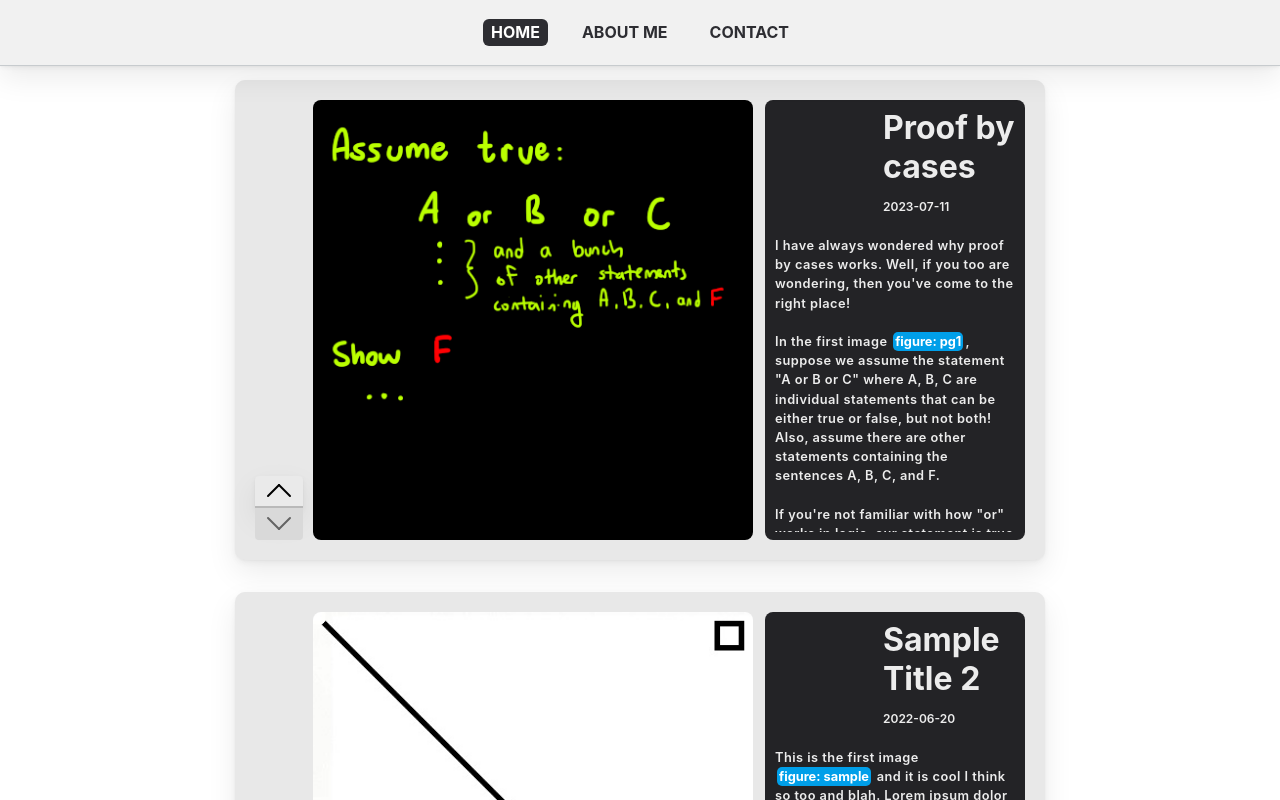
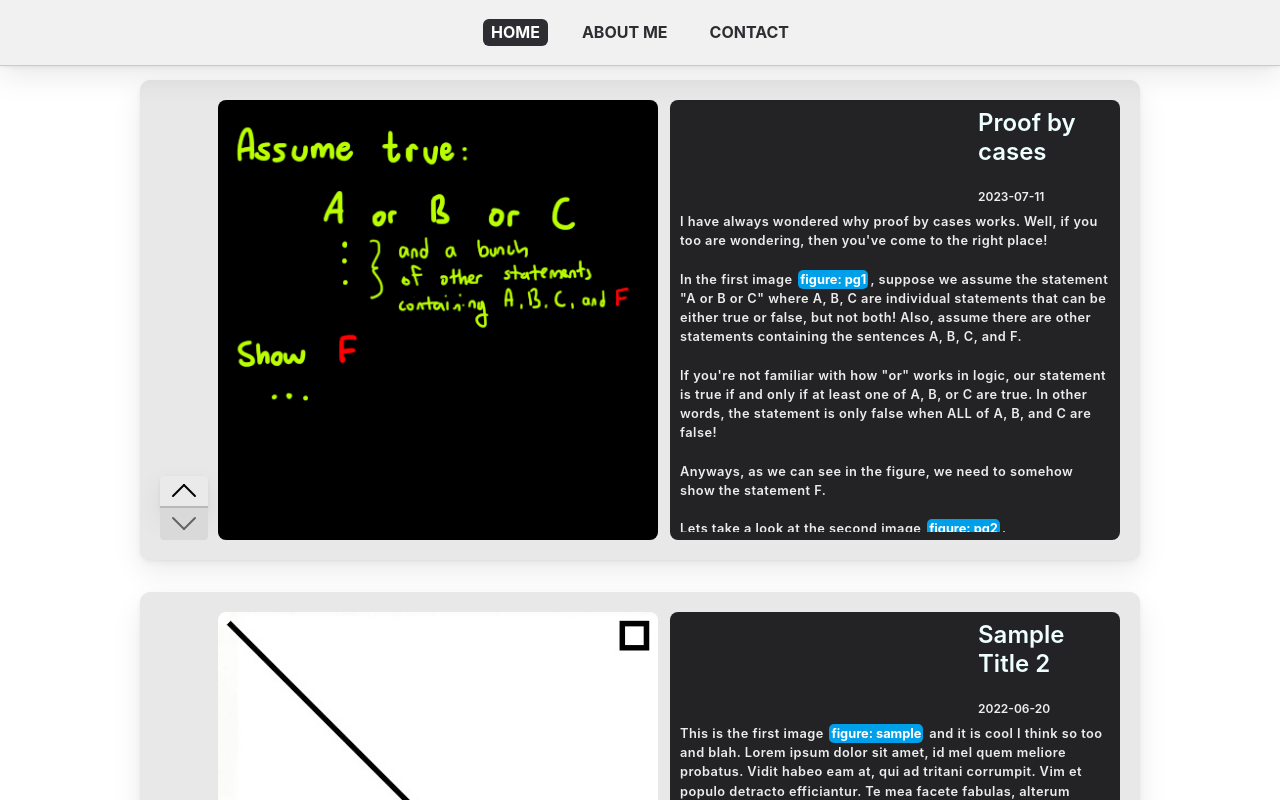
Before and after one commit to aaronmerino/personal-website, a Next.js app: page / in a window 1280 px wide. Shown: the top 800 px of the page. Built offline with nearby package versions, Linux system fonts and the light colour scheme.

Commit message:
made posts wider for easier reading

```diff
--- a/app/components/post.module.css
+++ b/app/components/post.module.css
@@ -1,9 +1,9 @@
 @media (min-width: 881px) {
   .post {
     display: flex;
-    width: 50%;
+    width: 75%;
     min-width: 770px;
-    max-width: 55rem;
+    max-width: 100rem;
     min-height: 27.5rem;
     max-height: 27.5rem;
     padding: 20px 20px;
@@ -45,9 +45,9 @@
     align-self: stretch;
 
     width: 20rem;
-    max-width: 24rem;
+    max-width: 70rem;
     padding: 0.5rem 0rem;
-    gap: 1.375rem;
+    gap: 0.5rem;
     border-radius: 8px;
     background: #232326;
   }
@@ -111,15 +111,13 @@
 }
 
 .description .header .title{
-  display: flex;
   margin: 0 0 0 0;
   width: 8.875rem;
-  height: 5.625rem;
-  flex-direction: column;
-  color: #ececec;
-  font-size: 2rem;
+  height: 5rem;
+  color: #eefffe;
+  font-size: 1.5rem;
   font-family: var(--font-inter);
-  font-weight: 700;
+  font-weight: 600;
 }
 
 .description .header .date{
```
